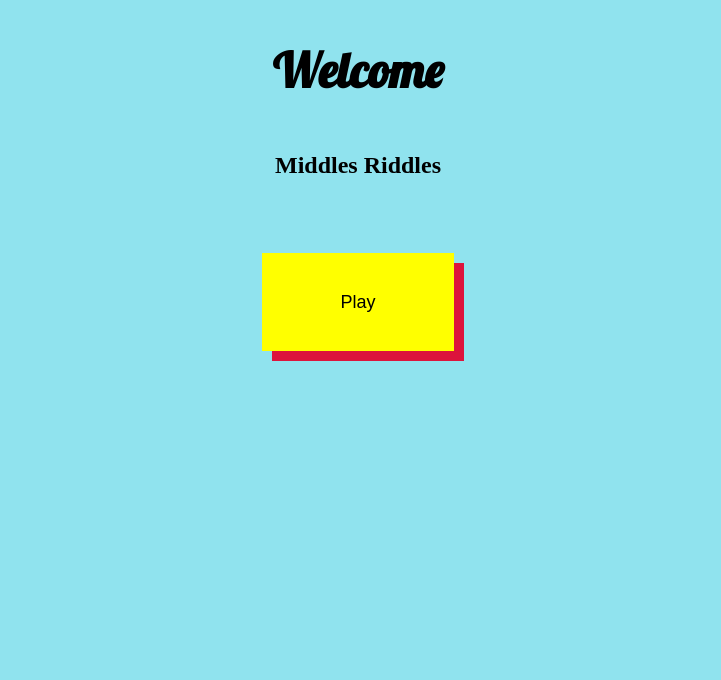
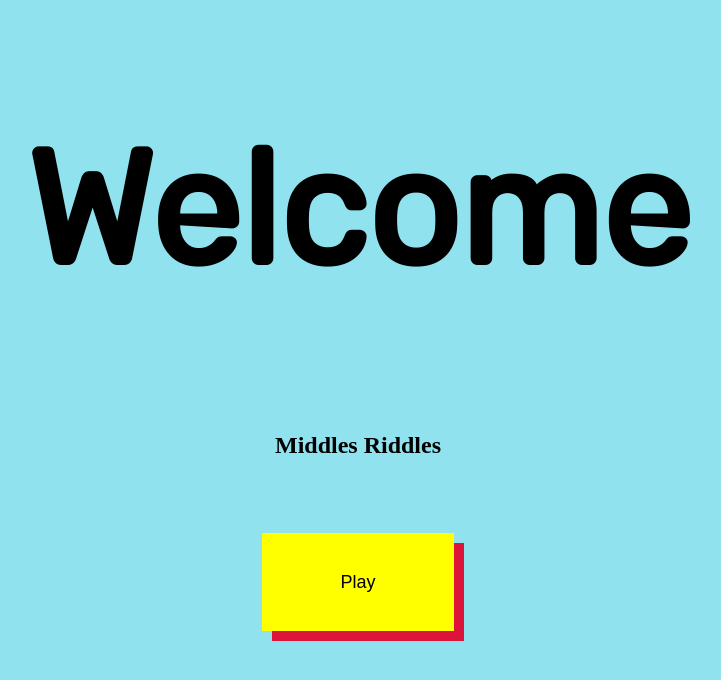
Before and after one commit to Sydney205/Middles_RIddles, a plain HTML site: page index.html in a window 1280 px wide. Shown: the whole page, without its empty margins (290-1011 px from the left). Drawn offline with nearby package versions, Linux system fonts and the light colour scheme.

Commit message:
Update style.css

```diff
--- a/Middles Riddles_files/style.css
+++ b/Middles Riddles_files/style.css
@@ -19,8 +19,8 @@ body {
 }
 
 h1 {
-	font-size: 3rem;
-	font-family: Lobster;
+	font-size: 10em;
+        font-family: Rubik;
 }
 
 input {
```
